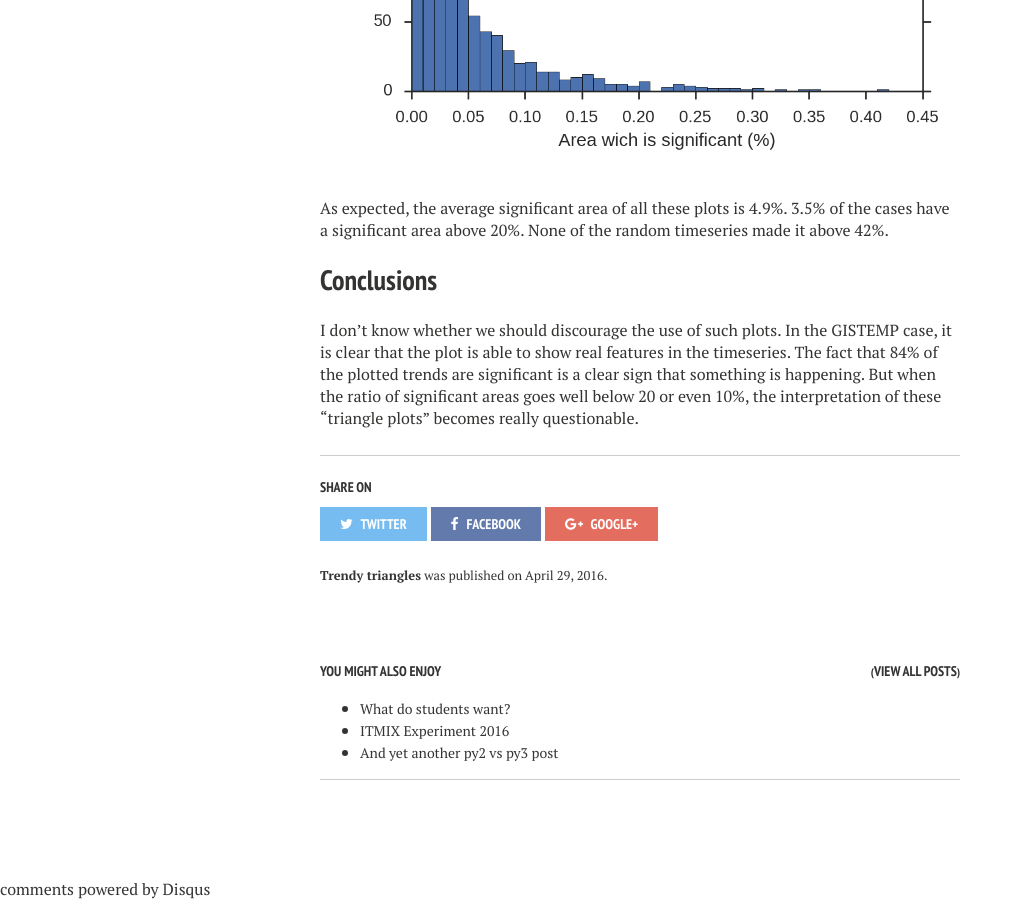
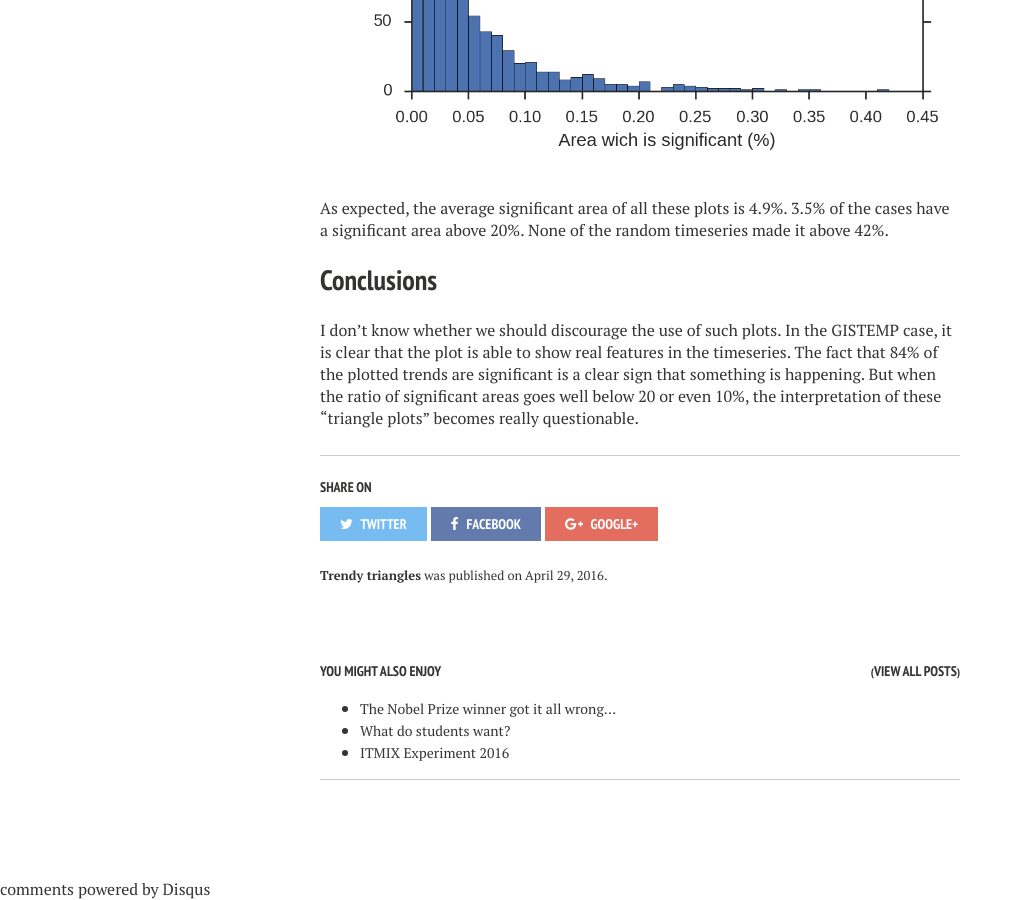
Before and after one commit to fmaussion/fmaussion.github.io, a Jekyll site: the page built from _posts/2016-04-29-trendy-triangles.md, in a window 1280 px wide and 900 px high, scrolled down 4170 px. Shown: the whole window, without its empty margins (0-1023 px from the left). Built offline with Jekyll 4.4.1, drawn with Linux system fonts in a browser that asks for light colours; nearby versions of some CDN libraries; some web fonts are replaced; library files that are not in the unit come from our copies; comment, search, counter and statistics services are not loaded; some of the changed lines change nothing that is shown.

Commit message:
all wrong

```diff
--- /dev/null
+++ b/_posts/2016-10-08-2016-nobel-got-it-all-wrong.md
@@ -0,0 +1,48 @@
+---
+layout: post
+title: "The Nobel Prize winner got it all wrong..."
+excerpt: "... according to today's standards."
+image:
+  feature: fm-header-6.jpg
+modified:
+categories:
+date: 2016-10-09T12:00:00+01:00
+draft: false
+comments: true
+---
+
+In a wonderfully ironic [post](http://huet.blog.lemonde.fr/2016/10/07/le-nobel-de-chimie-2016-avait-tout-faux/)
+(in French), the journalist Sylvestre Huet describes the life and career of
+Jean-Pierre Sauvage, who recently won the Nobel Prize in Chemistry.
+
+Jean-Pierre Sauvage studied chemistry in Strasbourg, wrote his
+PhD thesis in Strasbourg, after which he obtained a permanent position in...
+Strasbourg, where he stayed until his retirement in 2009. This is a disastrous
+career according to today's standards: he didn't go to the US for a PostDoc, and
+he chose to follow his intuition and worked on the same topic for decades.
+
+Stability, freedom in research, and job security are essential
+ingredients for new discoveries and scientific success. Although many
+politicians are really quick in congratulating "their" scientists when they are
+successful, they are very slow in understanding that the current funding policy
+in most European countries is based on the exact opposite principles: mobility,
+job precarity, competitivity. All this is leading to fraudulent, quick n' dirty
+research at the origin of the many scientific scandals in the recent years.
+
+A brilliant example of this contra-productive policy is the Austrian
+"Kettenvertragsregelung", or the regulation of "chained" contracts. Originally
+written in order to [protect the university employees](http://www.studieren.at/news/kettenvertragsregelung-sorgt-immer-noch-fuer-unsichere-arbeitsbedingungen-an-oesterreichischen-hochschulen),
+this law constrains the
+universities to hire the researchers which have been employed on soft money for
+more than six years. In practice, the university won't
+accept to sign any new contract based on external grants with a person who might
+exceed this six years limit. Many brilliant people are put under terrible
+pressure because of this regulation and eventually see themselves forced to leave
+Austria and look for job elsewhere (why not in Brexit Britain, I've heard
+there are [plenty of opportunities](https://www.theguardian.com/education/2016/sep/25/brexit-may-force-15-of-staff-at-uk-universities-to-leave-warns-group)
+on the island).
+
+I wonder if Jean-Pierre Sauvage would have had the same career today as he had 40
+years ago.
+
+I doubt it.
--- a/teaching/index.md
+++ b/teaching/index.md
@@ -7,8 +7,7 @@ modified: 2016-05-09
 ---
 
 I teach various courses[^1] at the ACINN, mostly for students
-in the [atmospheric sciences](http://acinn.uibk.ac.at/education-imgi)
-and in physical geography.
+in [atmospheric sciences](http://acinn.uibk.ac.at/education-imgi).
 
 [^1]: VO ("Vorlesung", regular lectures) VU ("Vorlesung mit Übung", lectures with integrated practicals), and SE ("Seminars").
 
```
